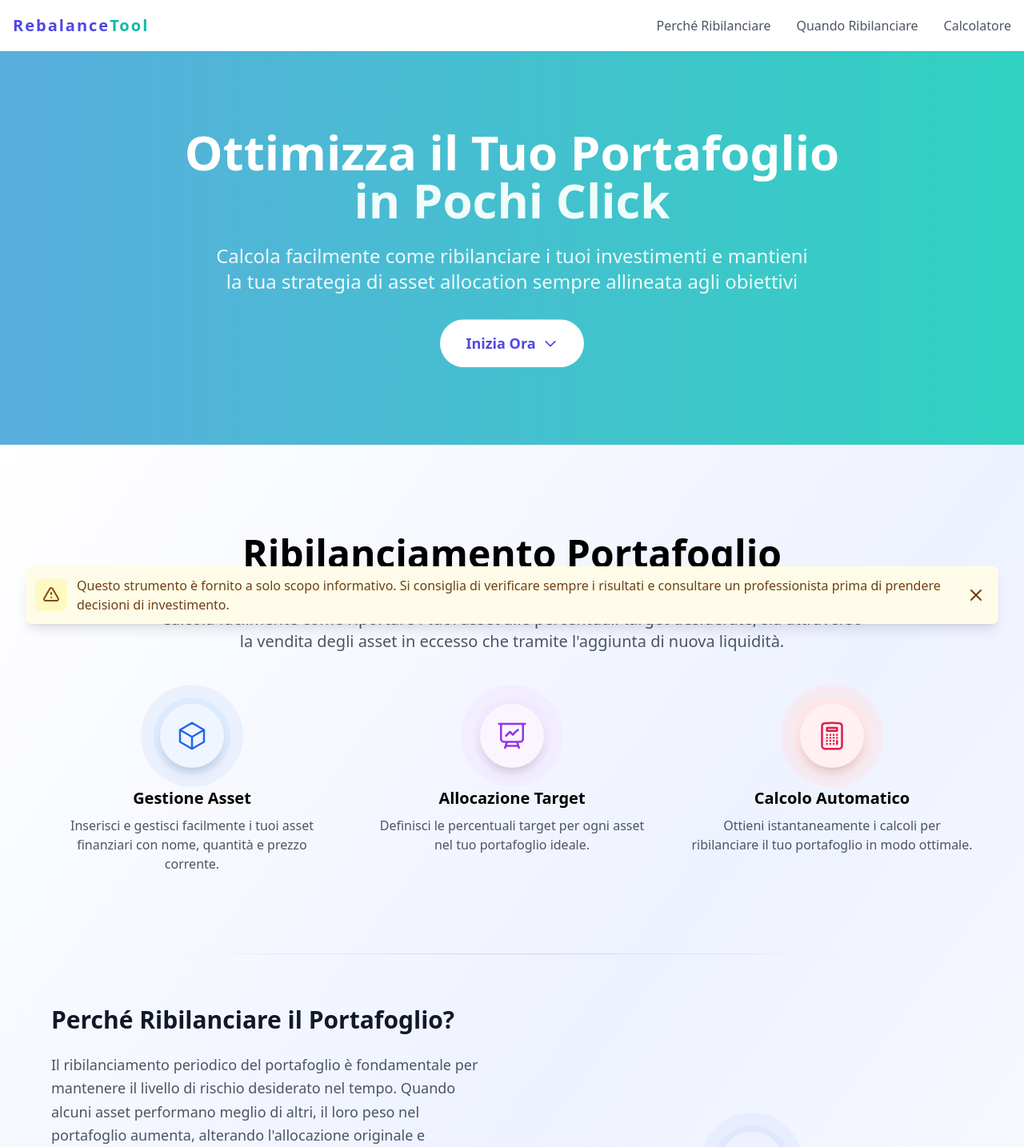
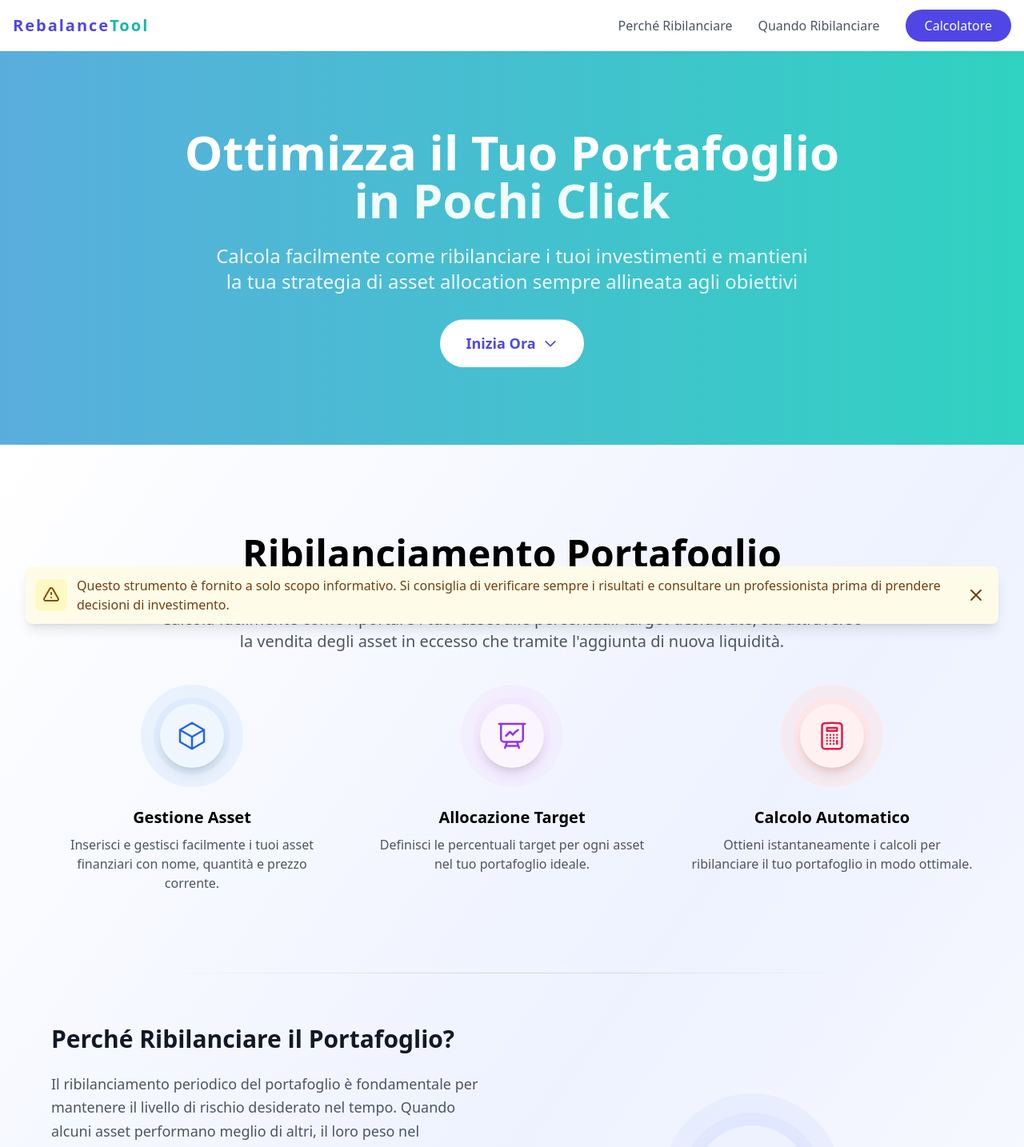
Before and after one commit to simoweb/Rebalance-tool, a React app: page / in a window 1280 px wide. Shown: the top 1434 px of the page at 80% size. Built offline with nearby package versions, Linux system fonts and the light colour scheme.

Commit message:
Style: Aggiornato stile del pulsante Calcolatore nel menu di navigazione

```diff
--- a/src/App.js
+++ b/src/App.js
@@ -424,10 +424,19 @@ const App = () => {
             </div>
 
             {/* Menu Desktop */}
-            <div className="hidden md:flex space-x-8">
-              <a href="#perche" className="text-base text-gray-600 hover:text-indigo-600 transition-colors duration-200">Perché Ribilanciare</a>
-              <a href="#quando" className="text-base text-gray-600 hover:text-indigo-600 transition-colors duration-200">Quando Ribilanciare</a>
-              <a href="#calcolatore" className="text-base text-gray-600 hover:text-indigo-600 transition-colors duration-200">Calcolatore</a>
+            <div className="hidden md:flex space-x-8 items-center">
+              <a href="#perche" className="text-base text-gray-600 hover:text-indigo-600 transition-colors duration-200">
+                Perché Ribilanciare
+              </a>
+              <a href="#quando" className="text-base text-gray-600 hover:text-indigo-600 transition-colors duration-200">
+                Quando Ribilanciare
+              </a>
+              <a
+                href="#calcolatore"
+                className="text-base px-6 py-2 bg-indigo-600 text-white rounded-full hover:bg-indigo-700 transition-colors duration-200"
+              >
+                Calcolatore
+              </a>
             </div>
 
             {/* Hamburger Menu Button */}
@@ -477,13 +486,15 @@ const App = () => {
               >
                 Quando Ribilanciare
               </a>
+              <div className="px-4 py-1">
                 <a
                   href="#calcolatore"
-                className="block px-4 py-2 text-base text-gray-600 hover:bg-gray-50 hover:text-indigo-600 transition-colors duration-200"
+                  className="block w-full py-2 text-base text-center bg-indigo-600 text-white rounded-full hover:bg-indigo-700 transition-colors duration-200"
                   onClick={() => setIsMenuOpen(false)}
                 >
                   Calcolatore
                 </a>
+              </div>
             </div>
           </div>
         </div>
@@ -547,7 +558,7 @@ const App = () => {
                     </div>
                   </div>
                 </div>
-                <h3 className="text-xl font-semibold mb-2">Gestione Asset</h3>
+                <h3 className="text-xl font-semibold mb-2 pt-6">Gestione Asset</h3>
                 <p className="text-gray-600">
                   Inserisci e gestisci facilmente i tuoi asset finanziari con nome, quantità e prezzo corrente.
                 </p>
@@ -566,7 +577,7 @@ const App = () => {
                     </div>
                   </div>
                 </div>
-                <h3 className="text-xl font-semibold mb-2">Allocazione Target</h3>
+                <h3 className="text-xl font-semibold mb-2 pt-6">Allocazione Target</h3>
                 <p className="text-gray-600">
                   Definisci le percentuali target per ogni asset nel tuo portafoglio ideale.
                 </p>
@@ -585,7 +596,7 @@ const App = () => {
                     </div>
                   </div>
                 </div>
-                <h3 className="text-xl font-semibold mb-2">Calcolo Automatico</h3>
+                <h3 className="text-xl font-semibold mb-2 pt-6">Calcolo Automatico</h3>
                 <p className="text-gray-600">
                   Ottieni istantaneamente i calcoli per ribilanciare il tuo portafoglio in modo ottimale.
                 </p>
@@ -638,10 +649,10 @@ const App = () => {
               {/* Colonna icona */}
               <div className="md:w-1/2 mb-8 md:mb-0">
                 <div className="relative flex items-center justify-center">
-                  <div className="absolute w-32 h-32 rounded-full bg-indigo-100/50"></div>
-                  <div className="absolute w-24 h-24 rounded-full bg-indigo-100/80"></div>
-                  <div className="relative w-20 h-20 rounded-full bg-indigo-50 flex items-center justify-center shadow-lg">
-                    <svg className="w-10 h-10 text-indigo-600" fill="none" viewBox="0 0 24 24" stroke="currentColor">
+                  <div className="absolute w-32 md:w-56 h-32 md:h-56 rounded-full bg-indigo-100/50"></div>
+                  <div className="absolute w-24 md:w-44 h-24 md:h-44 rounded-full bg-indigo-100/80"></div>
+                  <div className="relative w-20 md:w-36 h-20 md:h-36 rounded-full bg-indigo-50 flex items-center justify-center shadow-lg">
+                    <svg className="w-10 md:w-16 h-10 md:h-16 text-indigo-600" fill="none" viewBox="0 0 24 24" stroke="currentColor">
                       <path strokeLinecap="round" strokeLinejoin="round" strokeWidth={1.5} d="M3 6l3 1m0 0l-3 9a5.002 5.002 0 006.001 0M6 7l3 9M6 7l6-2m6 2l3-1m-3 1l-3 9a5.002 5.002 0 006.001 0M18 7l3 9m-3-9l-6-2m0-2v2m0 16V5m0 16H9m3 0h3" />
                     </svg>
                   </div>
@@ -665,10 +676,10 @@ const App = () => {
               {/* Colonna icona */}
               <div className="md:w-1/2">
                 <div className="relative flex items-center justify-center">
-                  <div className="absolute w-32 h-32 rounded-full bg-teal-100/50"></div>
-                  <div className="absolute w-24 h-24 rounded-full bg-teal-100/80"></div>
-                  <div className="relative w-20 h-20 rounded-full bg-teal-50 flex items-center justify-center shadow-lg">
-                    <svg className="w-10 h-10 text-teal-600" fill="none" viewBox="0 0 24 24" stroke="currentColor">
+                  <div className="absolute w-32 md:w-56 h-32 md:h-56 rounded-full bg-teal-100/50"></div>
+                  <div className="absolute w-24 md:w-44 h-24 md:h-44 rounded-full bg-teal-100/80"></div>
+                  <div className="relative w-20 md:w-36 h-20 md:h-36 rounded-full bg-teal-50 flex items-center justify-center shadow-lg">
+                    <svg className="w-10 md:w-16 h-10 md:h-16 text-teal-600" fill="none" viewBox="0 0 24 24" stroke="currentColor">
                       <path strokeLinecap="round" strokeLinejoin="round" strokeWidth={1.5} d="M6.75 3v2.25M17.25 3v2.25M3 18.75V7.5a2.25 2.25 0 012.25-2.25h13.5A2.25 2.25 0 0121 7.5v11.25m-18 0A2.25 2.25 0 005.25 21h13.5A2.25 2.25 0 0021 18.75m-18 0v-7.5A2.25 2.25 0 015.25 9h13.5A2.25 2.25 0 0121 11.25v7.5m-9-6h.008v.008H12v-.008zM12 15h.008v.008H12V15zm0 2.25h.008v.008H12v-.008zM9.75 15h.008v.008H9.75V15zm0 2.25h.008v.008H9.75v-.008zM7.5 15h.008v.008H7.5V15zm0 2.25h.008v.008H7.5v-.008zm6.75-4.5h.008v.008h-.008v-.008zm0 2.25h.008v.008h-.008V15zm0 2.25h.008v.008h-.008v-.008zm2.25-4.5h.008v.008H16.5v-.008zm0 2.25h.008H16.5V15z" />
                     </svg>
                   </div>
```
Lines whose indentation alone changed are shown as unchanged.
